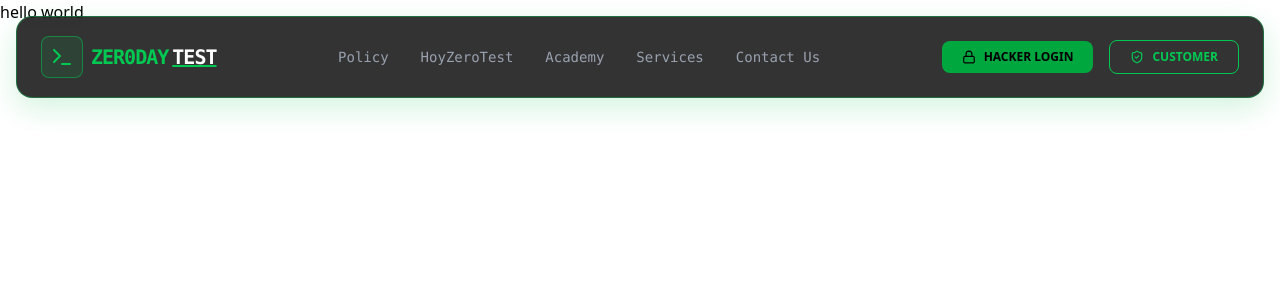
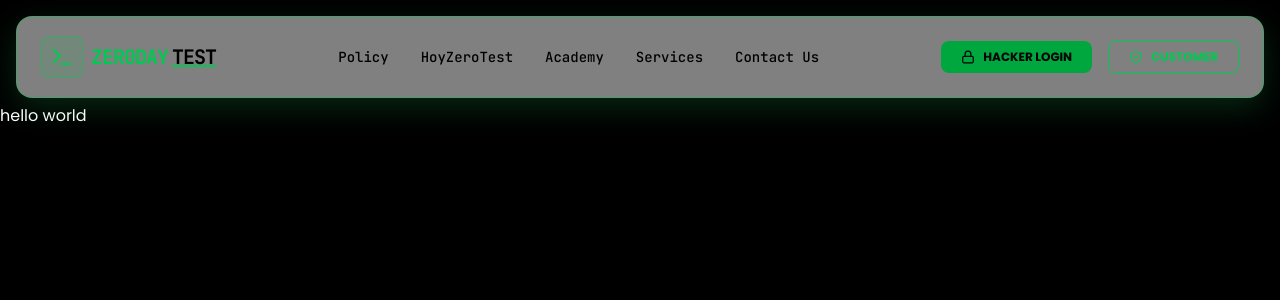
Before and after one commit to mdabdullahm/ZeroDay-Test, a Next.js app: page / in a window 1280 px wide. Shown: the top 300 px of the page. Built offline with nearby package versions, Linux system fonts and the light colour scheme.

Commit message:
update code

```diff
--- a/app/globals.css
+++ b/app/globals.css
@@ -1 +1,12 @@
 @import "tailwindcss";
+
+@theme {
+  --font-sans: var(--font-poppins);
+  --font-poppins: var(--font-poppins);
+  --font-mono: var(--font-mono);
+}
+
+:root {
+  background: black;
+  color: white;
+}
--- a/app/layout.tsx
+++ b/app/layout.tsx
@@ -1,21 +1,22 @@
 import type { Metadata } from "next";
-import { Geist, Geist_Mono } from "next/font/google";
+import { Poppins, JetBrains_Mono } from "next/font/google";
 import "./globals.css";
 import Navbar from "@/components/Navbar";
 
-const geistSans = Geist({
-  variable: "--font-geist-sans",
+const poppins = Poppins({
   subsets: ["latin"],
+  weight: ["300", "400", "500", "600", "700"],
+  variable: "--font-poppins",
 });
 
-const geistMono = Geist_Mono({
-  variable: "--font-geist-mono",
+const jetbrainsMono = JetBrains_Mono({
   subsets: ["latin"],
+  variable: "--font-mono",
 });
 
 export const metadata: Metadata = {
-  title: "Create Next App",
-  description: "Generated by create next app",
+  title: "ZeroDay Test | Cybersecurity Lab",
+  description: "Advanced cybersecurity testing environment",
 };
 
 export default function RootLayout({
@@ -24,12 +25,10 @@ export default function RootLayout({
   children: React.ReactNode;
 }>) {
   return (
-    <html lang="en">
-      <body
-        className={`${geistSans.variable} ${geistMono.variable} antialiased`}
-      >
-        <Navbar/>
-        <main>{children}</main>
+    <html lang="en" className={`${poppins.variable} ${jetbrainsMono.variable}`}>
+      <body className=" font-poppins antialiased">
+        <Navbar />
+        <main className="mt-26">{children}</main>
       </body>
     </html>
   );
--- a/components/Navbar.tsx
+++ b/components/Navbar.tsx
@@ -17,14 +17,12 @@ const Navbar = () => {
   ];
 
   return (
-    // উপরে Gap এবং Rounded দেওয়ার জন্য mt-4 এবং rounded-2xl ব্যবহার করা হয়েছে
-    // 'perspective' এবং 'rotateX' দিয়ে কাত করা স্টাইল আনা হয়েছে
     <nav className="fixed top-0 w-full z-50 px-4 mt-4 perspective-1000">
       <motion.div
         initial={{ opacity: 0, y: -20, rotateX: 15 }}
         animate={{ opacity: 1, y: 0, rotateX: 0 }}
         transition={{ duration: 0.8, ease: "easeOut" }}
-        className="max-w-7xl mx-auto border border-green-500/40 bg-black/80 backdrop-blur-md rounded-2xl shadow-[0_10px_30px_rgba(34,197,94,0.2)] overflow-hidden"
+        className="max-w-7xl mx-auto border border-green-500/40 bg-white/50 backdrop-blur-md rounded-2xl shadow-[0_10px_30px_rgba(34,197,94,0.2)] overflow-hidden"
       >
         <div className="px-6 h-20 flex items-center justify-between">
 
@@ -38,7 +36,7 @@ const Navbar = () => {
             </div>
             <Link href="/" className="text-xl font-bold tracking-tighter font-mono">
               <span className="text-green-500">ZER0DAY</span>
-              <span className="text-white ml-1 underline decoration-green-500">TEST</span>
+              <span className="text-black ml-1 underline decoration-green-500">TEST</span>
             </Link>
           </motion.div>
 
@@ -48,7 +46,7 @@ const Navbar = () => {
               <Link
                 key={link.name}
                 href={link.href}
-                className="text-gray-400 hover:text-green-400 text-sm font-mono font-medium transition-all relative group"
+                className="text-black hover:text-green-400 text-sm font-mono font-medium transition-all relative group"
               >
                 {link.name}
                 <motion.span
```
